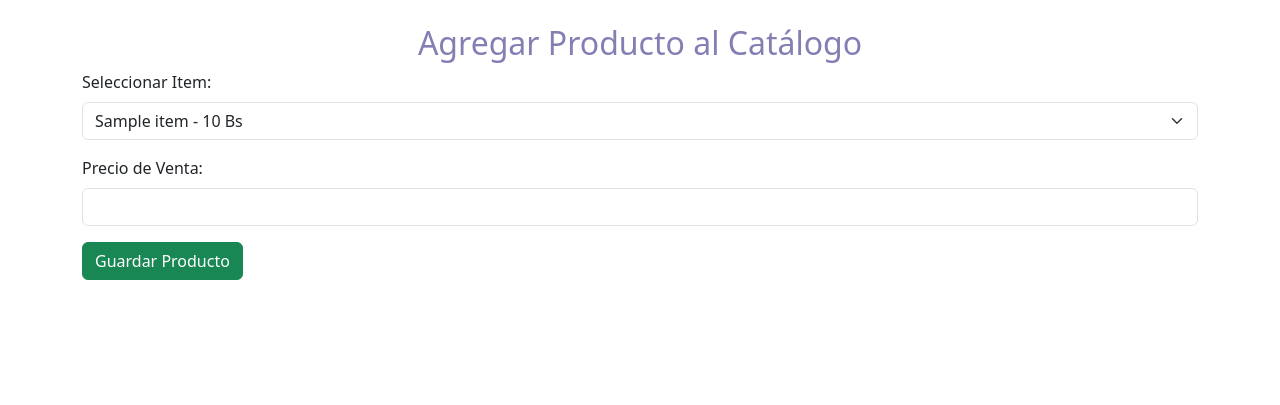
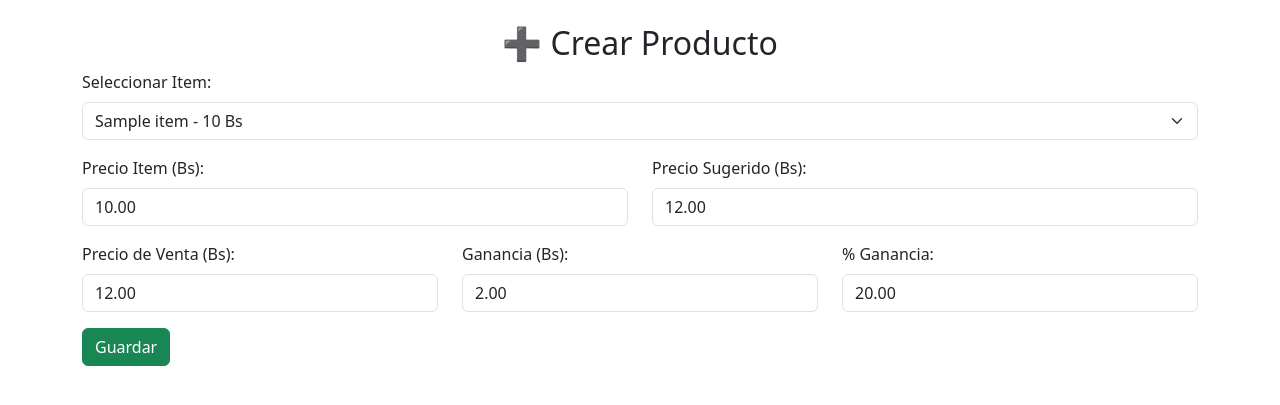
Before and after one commit to marietaGonzales/inspiracionesJhoana, a Flask app: template proyectoInspiraciones Jhoana/templates/add_product.html in a window 1280 px wide. Shown: the part 56-461 px from the top of the page. Run offline with Flask 3, Linux system fonts and the light colour scheme; the template is opened without the code that fills it: most values are stand-ins (such as "Sample title", 1, 10 or a date in 2020); parts of the project's set-up code (start-up, migrations or seed data) failed here and were passed over.

Commit message:
products

```diff
--- a/proyectoInspiraciones Jhoana/app.py
+++ b/proyectoInspiraciones Jhoana/app.py
@@ -60,17 +60,18 @@ def add_product():
     if request.method == "POST":
         product_id = request.form.get("product_id")
         price_to_sell = request.form.get("price_to_sell")
+        revenue = request.form.get("revenue")
+        profit_percentage = request.form.get("profit_percentage")
 
-        # Insert into products table
-        data = {
+        supabase_client.table("products").insert({
             "product_id": product_id,
-            "price_to_sell": price_to_sell
-        }
-        supabase_client.table("products").insert(data).execute()
+            "price_to_sell": price_to_sell,
+            "revenue": revenue,
+            "profit_percentage": profit_percentage
+        }).execute()
 
         return redirect(url_for("list_products"))
 
-    # Get items from Supabase to show in dropdown
     items = supabase_client.table("items").select("*").execute()
     return render_template("add_product.html", items=items.data)
 @app.route("/list_products")
@@ -92,7 +93,7 @@ def add_item():
         provider = request.form.get("provider")
         short_description = request.form.get("short_description")
         quantity = request.form.get("quantity")
-        time_of_purchase = request.form.get("time")
+        time_of_purchase = request.form.get("time_of_purchase")
         unitary_price = request.form.get("unitary_price")
 
         # Insertar en la tabla items
--- a/proyectoInspiraciones Jhoana/templates/add_product.html
+++ b/proyectoInspiraciones Jhoana/templates/add_product.html
@@ -1,20 +1,104 @@
 {% extends "base.html" %}
-{% block title %}Agregar Producto{% endblock %}
+{% block title %}Crear Producto{% endblock %}
 {% block content %}
-<h2 class="text-center" style="color:#837FB3;">Agregar Producto al Catálogo</h2>
-<form method="POST" action="/add_product">
+<h2 class="text-center">➕ Crear Producto</h2>
+<form method="POST" action="/add_product" id="productForm">
     <div class="mb-3">
         <label class="form-label">Seleccionar Item:</label>
-        <select name="product_id" class="form-select" required>
+        <select name="product_id" id="product_id" class="form-select" required>
             {% for item in items %}
-                <option value="{{ item.product_id }}">{{ item.name }} - {{ item.unitary_price }} Bs</option>
+                <option value="{{ item.product_id }}" data-price="{{ item.unitary_price }}">
+                    {{ item.name }} - {{ item.unitary_price }} Bs
+                </option>
             {% endfor %}
         </select>
     </div>
-    <div class="mb-3">
-        <label class="form-label">Precio de Venta:</label>
-        <input type="number" step="0.01" name="price_to_sell" class="form-control" required>
+
+    <div class="row mb-3">
+        <div class="col">
+            <label class="form-label">Precio Item (Bs):</label>
+            <input type="number" step="0.01" id="item_price" class="form-control" readonly>
+        </div>
+        <div class="col">
+            <label class="form-label">Precio Sugerido (Bs):</label>
+            <input type="number" step="0.01" id="suggested_price" class="form-control" readonly>
+        </div>
     </div>
-    <button type="submit" class="btn btn-success">Guardar Producto</button>
+
+    <div class="row mb-3">
+        <div class="col">
+            <label class="form-label">Precio de Venta (Bs):</label>
+            <input type="number" step="0.01" name="price_to_sell" id="price_to_sell" class="form-control" required>
+        </div>
+        <div class="col">
+            <label class="form-label">Ganancia (Bs):</label>
+            <input type="number" step="0.01" name="revenue" id="revenue" class="form-control" readonly>
+        </div>
+        <div class="col">
+            <label class="form-label">% Ganancia:</label>
+            <input type="number" step="0.01" name="profit_percentage" id="profit_percentage" class="form-control">
+        </div>
+    </div>
+
+    <button type="submit" class="btn btn-success">Guardar</button>
 </form>
+
+<script>
+    const productSelect = document.getElementById("product_id");
+    const itemPriceInput = document.getElementById("item_price");
+    const suggestedPriceInput = document.getElementById("suggested_price");
+    const priceToSellInput = document.getElementById("price_to_sell");
+    const revenueInput = document.getElementById("revenue");
+    const profitPercentageInput = document.getElementById("profit_percentage");
+
+    function updateFromItem() {
+        const selectedOption = productSelect.options[productSelect.selectedIndex];
+        const itemPrice = parseFloat(selectedOption.dataset.price) || 0;
+
+        // Precio sugerido fijo
+        const suggestedPrice = (itemPrice * 1.20).toFixed(2);
+
+        itemPriceInput.value = itemPrice.toFixed(2);
+        suggestedPriceInput.value = suggestedPrice;
+
+        // Inicializar precio de venta = sugerido
+        if (!priceToSellInput.value) {
+            priceToSellInput.value = suggestedPrice;
+        }
+
+        updateFromSale();
+    }
+
+    function updateFromSale() {
+        const itemPrice = parseFloat(itemPriceInput.value) || 0;
+        const priceToSell = parseFloat(priceToSellInput.value) || 0;
+
+        const revenue = (priceToSell - itemPrice).toFixed(2);
+        const profitPercentage = itemPrice > 0 ? ((revenue / itemPrice) * 100).toFixed(2) : 0;
+
+        revenueInput.value = revenue;
+        profitPercentageInput.value = profitPercentage;
+    }
+
+    function updateFromPercentage() {
+        const itemPrice = parseFloat(itemPriceInput.value) || 0;
+        const profitPercentage = parseFloat(profitPercentageInput.value) || 0;
+
+        if (itemPrice > 0 && profitPercentage >= 0) {
+            const revenue = (itemPrice * profitPercentage / 100).toFixed(2);
+            const priceToSell = (itemPrice + parseFloat(revenue)).toFixed(2);
+
+            revenueInput.value = revenue;
+            priceToSellInput.value = priceToSell;
+        }
+    }
+
+    // Eventos
+    productSelect.addEventListener("change", updateFromItem);
+    priceToSellInput.addEventListener("input", updateFromSale);
+    profitPercentageInput.addEventListener("input", updateFromPercentage);
+
+    // Inicializar al cargar
+    window.onload = updateFromItem;
+</script>
 {% endblock %}
--- a/proyectoInspiraciones Jhoana/templates/base.html
+++ b/proyectoInspiraciones Jhoana/templates/base.html
@@ -22,7 +22,7 @@
                         <a class="nav-link" href="/add_product">➕ Crear Producto</a>
                     </li>
                     <li class="nav-item">
-                        <a class="nav-link" href="/new_order">🛒 Nuevo Pedido</a>
+                        <a class="nav-link" href="/">🛒 Nuevo Pedido</a>
                     </li>
                     <li class="nav-item">
                         <a class="nav-link" href="/list_products">📋 Catálogo</a>
```
Also changed, not shown: proyectoInspiraciones Jhoana/templates/add_item.html (+7 -2 lines).
